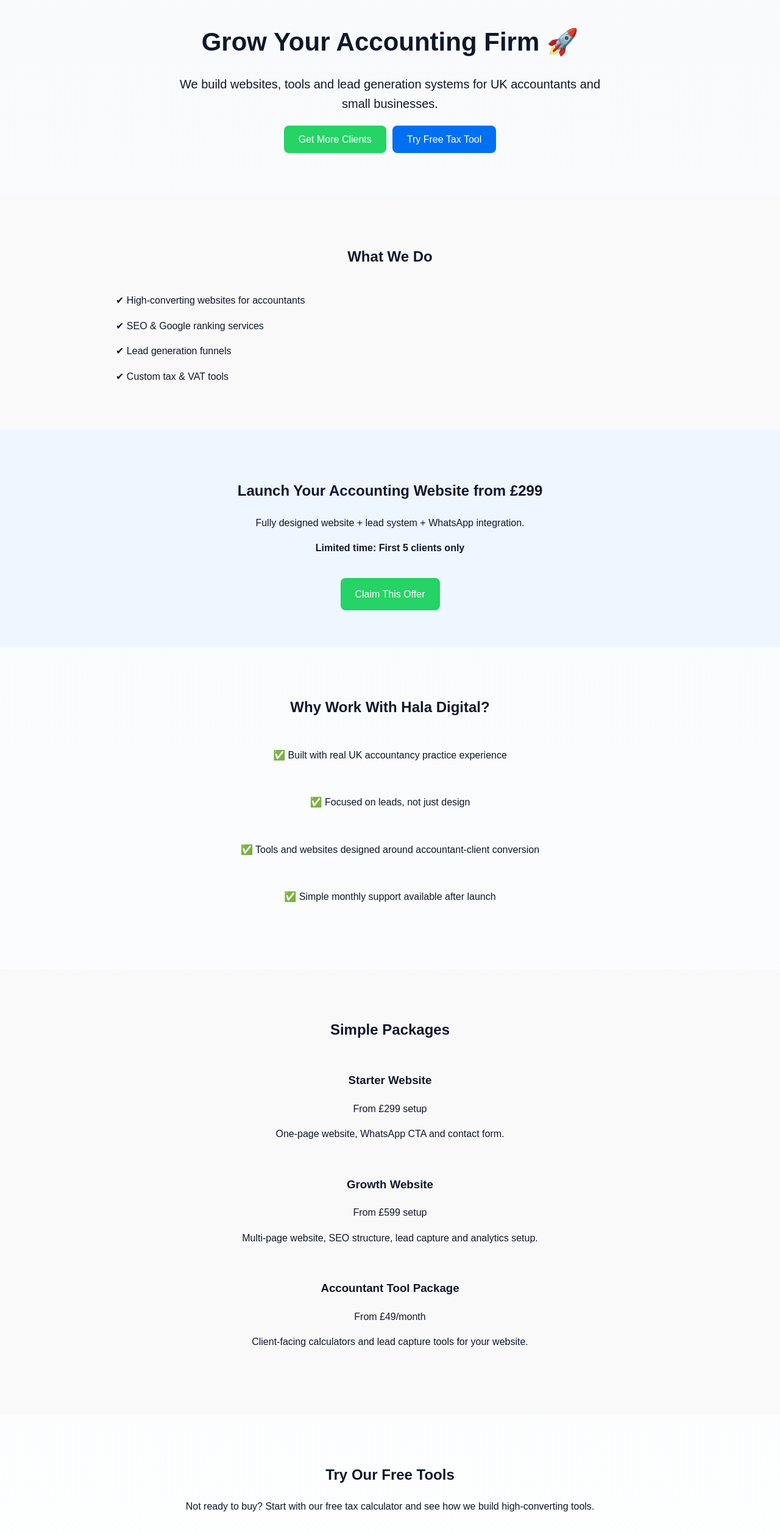
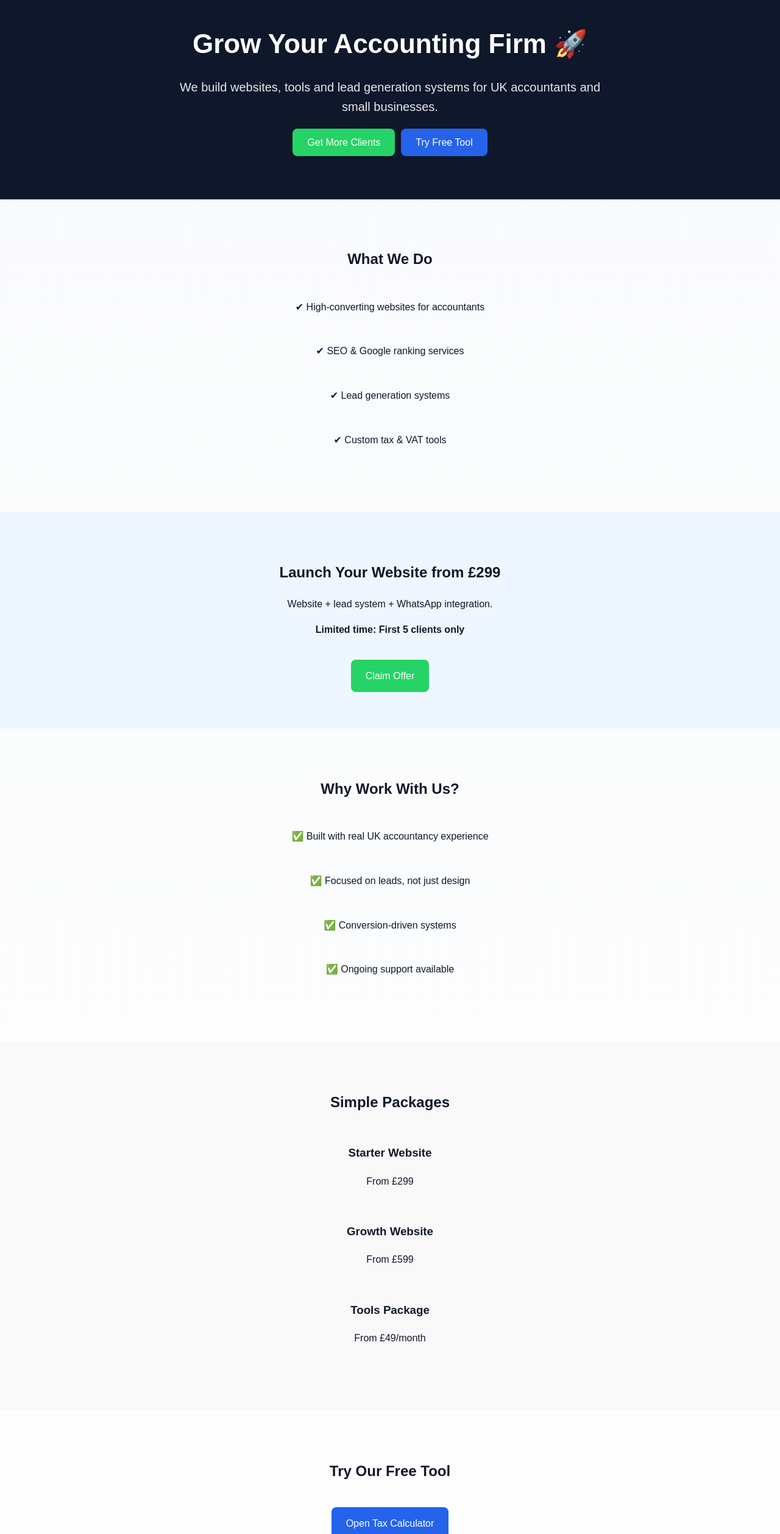
Before and after one commit to HalaDigitalLtd/uktaxcalculator-app, a Next.js app: page /hala in a window 1280 px wide. Shown: the part 80-2596 px from the top of the page at 61% size. Built offline with nearby package versions, Linux system fonts and the light colour scheme.

Commit message:
Upgrade Hala page to premium layout

```diff
--- a/app/hala/page.tsx
+++ b/app/hala/page.tsx
@@ -3,12 +3,12 @@ export default function HalaPage() {
     <div style={{ fontFamily: "sans-serif", lineHeight: 1.6 }}>
 
       {/* HERO */}
-      <section style={{ padding: "80px 20px", textAlign: "center" }}>
-        <h1 style={{ fontSize: "42px", marginBottom: "20px" }}>
+      <section style={{ padding: "80px 20px", textAlign: "center", background: "#0f172a", color: "white" }}>
+        <h1 style={{ fontSize: "44px", marginBottom: "20px" }}>
           Grow Your Accounting Firm 🚀
         </h1>
 
-        <p style={{ fontSize: "20px", maxWidth: "700px", margin: "0 auto" }}>
+        <p style={{ fontSize: "20px", maxWidth: "700px", margin: "0 auto", opacity: 0.9 }}>
           We build websites, tools and lead generation systems for UK accountants and small businesses.
         </p>
 
@@ -31,36 +31,35 @@ export default function HalaPage() {
             href="https://www.uktaxcalculator.co.uk"
             style={{
               padding: "14px 24px",
-              background: "#0070f3",
+              background: "#2563eb",
               color: "white",
               borderRadius: "8px",
               textDecoration: "none"
             }}
           >
-            Try Free Tax Tool
+            Try Free Tool
           </a>
         </div>
       </section>
 
       {/* SERVICES */}
-      <section style={{ padding: "60px 20px", background: "#f9f9f9" }}>
-        <h2 style={{ textAlign: "center", marginBottom: "40px" }}>
-          What We Do
-        </h2>
+      <section style={{ padding: "60px 20px", textAlign: "center" }}>
+        <h2>What We Do</h2>
 
-        <div style={{ maxWidth: "900px", margin: "0 auto" }}>
+        <div style={{ maxWidth: "900px", margin: "30px auto", display: "grid", gap: "15px" }}>
           <p>✔ High-converting websites for accountants</p>
           <p>✔ SEO & Google ranking services</p>
-          <p>✔ Lead generation funnels</p>
+          <p>✔ Lead generation systems</p>
           <p>✔ Custom tax & VAT tools</p>
         </div>
       </section>
+
       {/* OFFER */}
       <section style={{ padding: "60px 20px", background: "#eef6ff", textAlign: "center" }}>
-  <h2>Launch Your Accounting Website from £299</h2>
+        <h2>Launch Your Website from £299</h2>
 
         <p style={{ marginTop: "10px" }}>
-    Fully designed website + lead system + WhatsApp integration.
+          Website + lead system + WhatsApp integration.
         </p>
 
         <p style={{ marginTop: "10px", fontWeight: "bold" }}>
@@ -79,20 +78,22 @@ export default function HalaPage() {
             textDecoration: "none"
           }}
         >
-    Claim This Offer
+          Claim Offer
         </a>
       </section>
+
       {/* TRUST */}
       <section style={{ padding: "60px 20px", textAlign: "center" }}>
-  <h2>Why Work With Hala Digital?</h2>
+        <h2>Why Work With Us?</h2>
 
-  <div style={{ maxWidth: "900px", margin: "30px auto", display: "grid", gap: "20px" }}>
-    <p>✅ Built with real UK accountancy practice experience</p>
+        <div style={{ maxWidth: "900px", margin: "30px auto", display: "grid", gap: "15px" }}>
+          <p>✅ Built with real UK accountancy experience</p>
           <p>✅ Focused on leads, not just design</p>
-    <p>✅ Tools and websites designed around accountant-client conversion</p>
-    <p>✅ Simple monthly support available after launch</p>
+          <p>✅ Conversion-driven systems</p>
+          <p>✅ Ongoing support available</p>
         </div>
       </section>
+
       {/* PACKAGES */}
       <section style={{ padding: "60px 20px", background: "#f9f9f9", textAlign: "center" }}>
         <h2>Simple Packages</h2>
@@ -100,30 +101,24 @@ export default function HalaPage() {
         <div style={{ maxWidth: "900px", margin: "30px auto", display: "grid", gap: "20px" }}>
           <div>
             <h3>Starter Website</h3>
-      <p>From £299 setup</p>
-      <p>One-page website, WhatsApp CTA and contact form.</p>
+            <p>From £299</p>
           </div>
 
           <div>
             <h3>Growth Website</h3>
-      <p>From £599 setup</p>
-      <p>Multi-page website, SEO structure, lead capture and analytics setup.</p>
+            <p>From £599</p>
           </div>
 
           <div>
-      <h3>Accountant Tool Package</h3>
+            <h3>Tools Package</h3>
             <p>From £49/month</p>
-      <p>Client-facing calculators and lead capture tools for your website.</p>
           </div>
         </div>
       </section>
-      {/* FREE VALUE */}
+
+      {/* FREE TOOL */}
       <section style={{ padding: "60px 20px", textAlign: "center" }}>
-  <h2>Try Our Free Tools</h2>
-
-  <p style={{ marginTop: "10px" }}>
-    Not ready to buy? Start with our free tax calculator and see how we build high-converting tools.
-  </p>
+        <h2>Try Our Free Tool</h2>
 
         <a
           href="https://www.uktaxcalculator.co.uk"
@@ -131,77 +126,35 @@ export default function HalaPage() {
             display: "inline-block",
             marginTop: "20px",
             padding: "14px 24px",
-      background: "#0070f3",
+            background: "#2563eb",
             color: "white",
             borderRadius: "8px",
             textDecoration: "none"
           }}
         >
-    Try Free Tax Calculator
+          Open Tax Calculator
         </a>
       </section>
-      {/* ENQUIRY FORM */}
+
+      {/* FORM */}
       <section style={{ padding: "60px 20px", background: "#111", color: "white", textAlign: "center" }}>
-  <h2>Want a website or digital tool for your business?</h2>
-
-  <p style={{ marginTop: "10px" }}>
-    Tell us what you need and we’ll get back to you.
-  </p>
+        <h2>Start Your Project</h2>
 
         <form
           action="https://formspree.io/f/xbdwlgdv"
           method="POST"
-    style={{ maxWidth: "600px", margin: "30px auto", display: "grid", gap: "12px" }}
+          style={{ maxWidth: "500px", margin: "30px auto", display: "grid", gap: "10px" }}
         >
-    <input type="hidden" name="_subject" value="New Hala Digital Enquiry" />
+          <input name="name" placeholder="Name" required style={{ padding: "12px", borderRadius: "6px" }} />
+          <input name="email" placeholder="Email" required style={{ padding: "12px", borderRadius: "6px" }} />
+          <input name="phone" placeholder="Phone" required style={{ padding: "12px", borderRadius: "6px" }} />
 
-    <input name="name" placeholder="Your name" required style={{ padding: "12px", borderRadius: "8px" }} />
-
-    <input name="email" type="email" placeholder="Email address" required style={{ padding: "12px", borderRadius: "8px" }} />
-
-    <input name="phone" placeholder="Phone / WhatsApp" required style={{ padding: "12px", borderRadius: "8px" }} />
-
-    <select name="service" required style={{ padding: "12px", borderRadius: "8px" }}>
-      <option value="">What do you need?</option>
-      <option>Website</option>
-      <option>SEO</option>
-      <option>Tax / VAT Tool</option>
-      <option>Automation</option>
-      <option>Not sure yet</option>
-    </select>
-
-    <textarea name="message" placeholder="Tell us briefly what you need" rows={4} required style={{ padding: "12px", borderRadius: "8px" }} />
-
-    <button type="submit" style={{ padding: "14px", borderRadius: "8px", background: "#25D366", color: "white", border: "none", fontWeight: "bold" }}>
+          <button style={{ padding: "14px", background: "#25D366", color: "white", borderRadius: "6px" }}>
             Send enquiry
           </button>
         </form>
       </section>
 
-      {/* CTA */}
-      <section style={{ padding: "60px 20px", textAlign: "center" }}>
-        <h2>Want more clients every month?</h2>
-
-        <p style={{ marginTop: "10px" }}>
-          We help accountants generate consistent leads using smart digital systems.
-        </p>
-
-        <a
-          href="https://wa.me/447884063169"
-          style={{
-            display: "inline-block",
-            marginTop: "20px",
-            padding: "14px 24px",
-            background: "#25D366",
-            color: "white",
-            borderRadius: "8px",
-            textDecoration: "none"
-          }}
-        >
-          Chat on WhatsApp
-        </a>
-      </section>
-
     </div>
   );
 }
```
Lines whose indentation alone changed are shown as unchanged.
